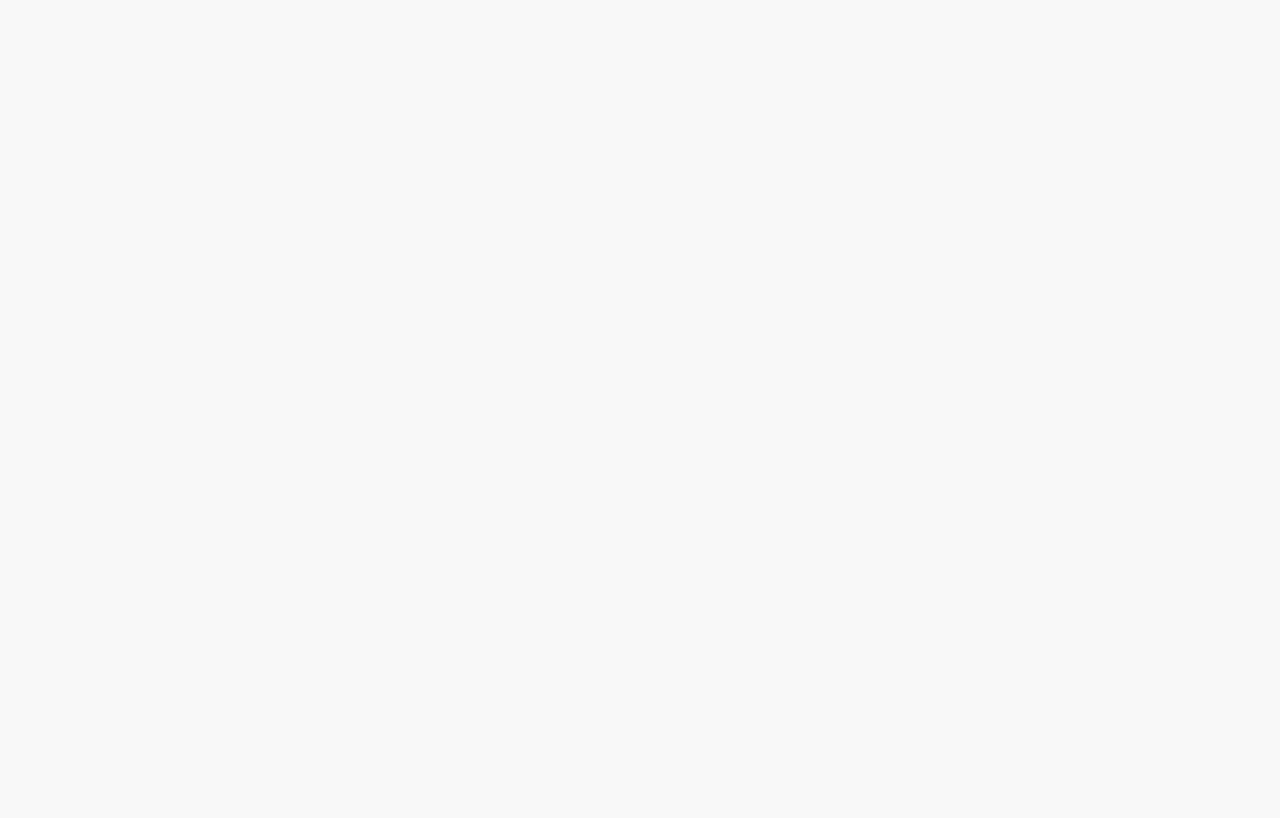
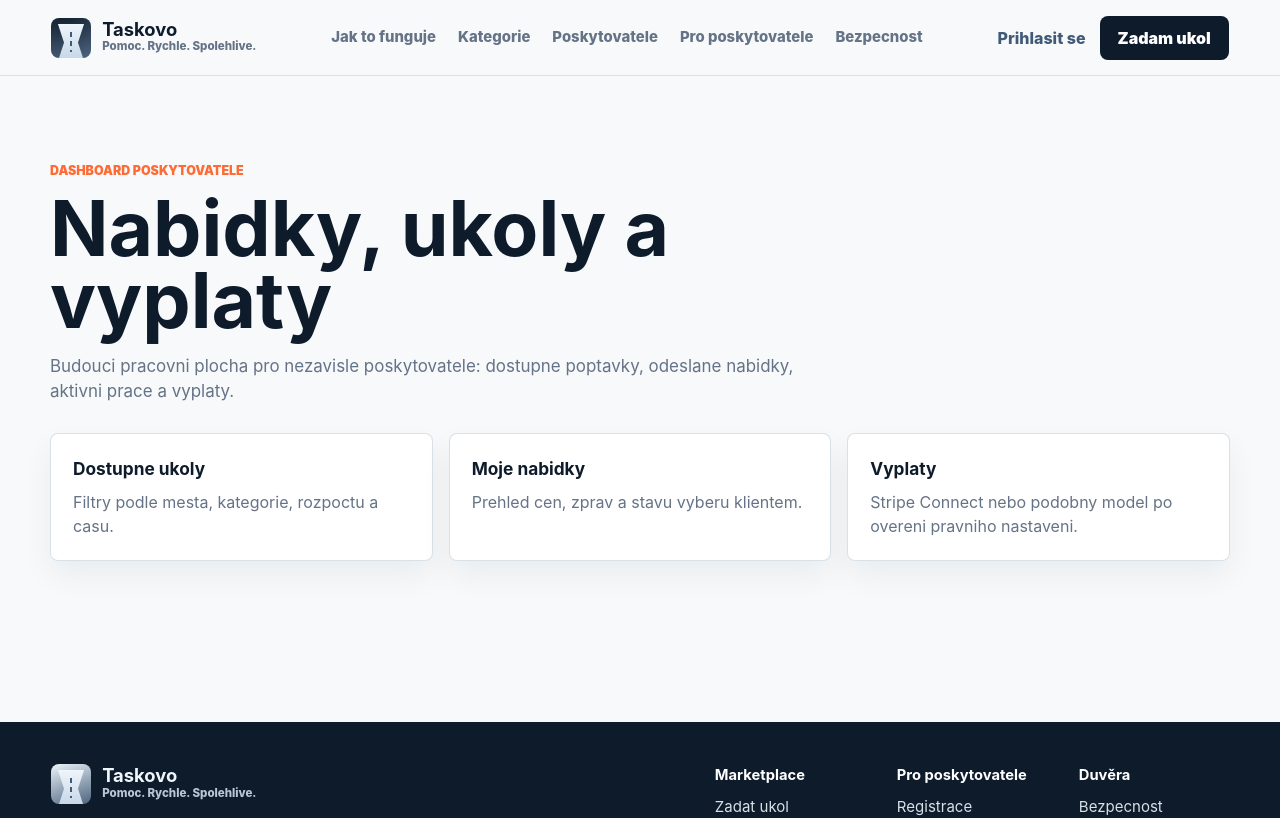
Before and after one commit to kaziodimm/taskovo-app, a Next.js app: page /poskytovatel/dashboard in a window 1280 px wide. Before the commit this address had no page. Shown: the top 818 px of the page. Built offline with nearby package versions, Linux system fonts and the light colour scheme.

Commit message:
Add provider dashboard page

```diff
--- /dev/null
+++ b/app/poskytovatel/dashboard/page.tsx
@@ -0,0 +1,19 @@
+import { Footer } from "@/components/Footer";
+import { Header } from "@/components/Header";
+
+export default function ProviderDashboardPage() {
+  return (
+    <>
+      <Header />
+      <main className="page-shell">
+        <section className="section-title"><p className="kicker">Dashboard poskytovatele</p><h1 className="page-title">Nabidky, ukoly a vyplaty</h1><p>Budouci pracovni plocha pro nezavisle poskytovatele: dostupne poptavky, odeslane nabidky, aktivni prace a vyplaty.</p></section>
+        <div className="dashboard-grid">
+          <article className="dashboard-panel"><h3>Dostupne ukoly</h3><p>Filtry podle mesta, kategorie, rozpoctu a casu.</p></article>
+          <article className="dashboard-panel"><h3>Moje nabidky</h3><p>Prehled cen, zprav a stavu vyberu klientem.</p></article>
+          <article className="dashboard-panel"><h3>Vyplaty</h3><p>Stripe Connect nebo podobny model po overeni pravniho nastaveni.</p></article>
+        </div>
+      </main>
+      <Footer />
+    </>
+  );
+}
```
